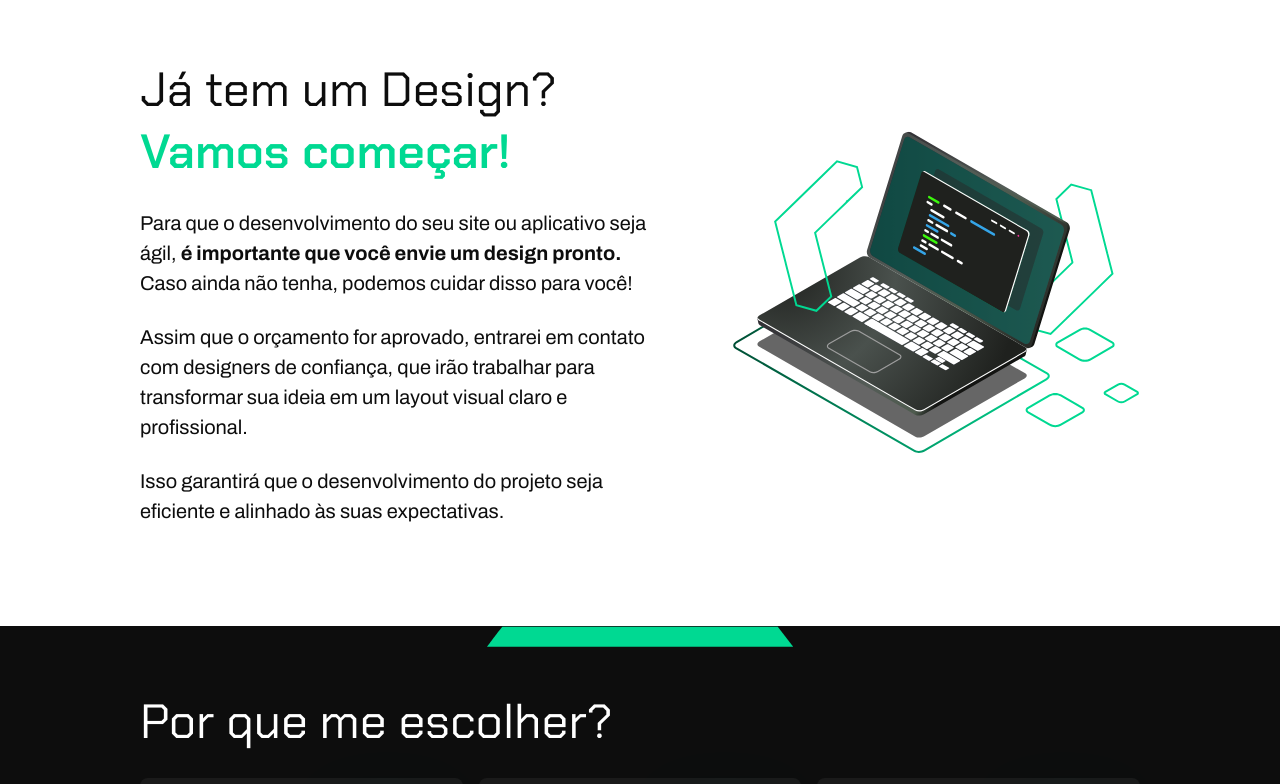
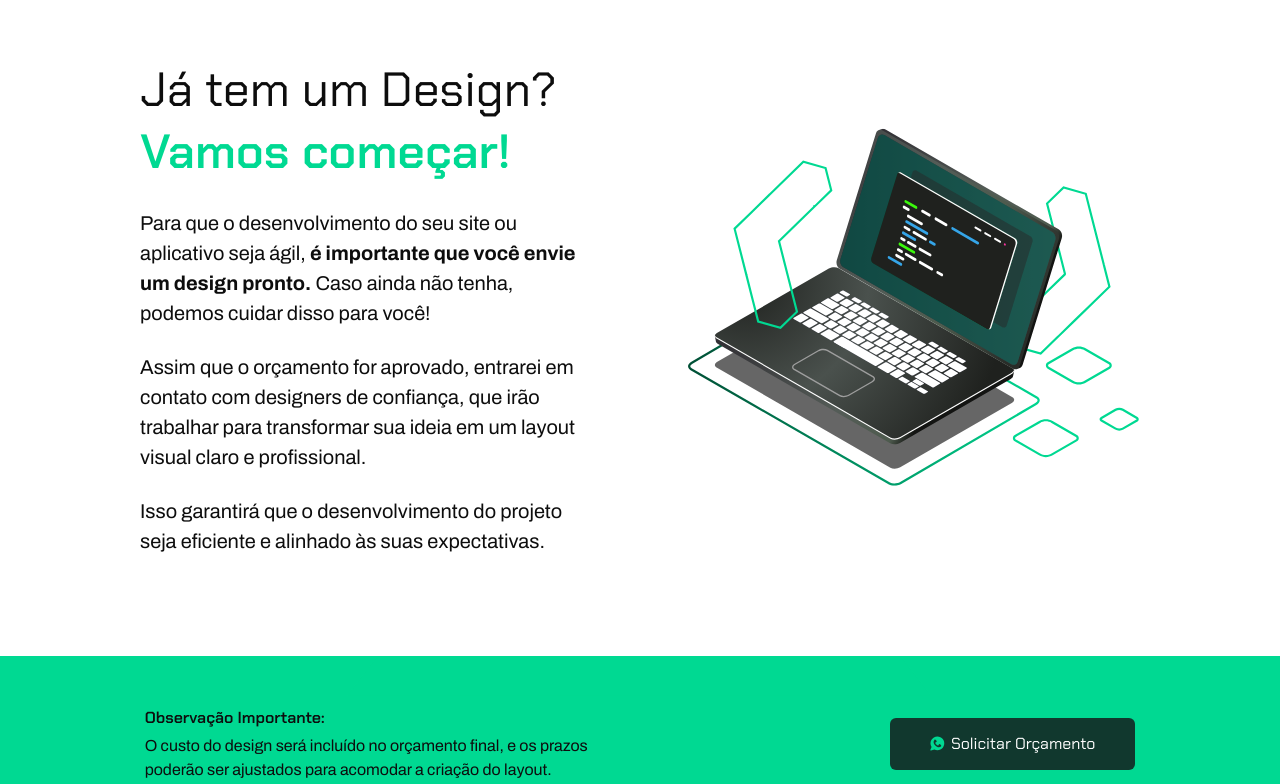
Before and after one commit to renato3x/renato3x.dev, a Next.js app: page / in a window 1280 px wide. Shown: the part 2390-3174 px from the top of the page. Built offline with nearby package versions, Linux system fonts and the light colour scheme; no server answers.

Commit message:
refactor: improve already have a design reponsivity

```diff
--- a/src/components/sections/already-have-a-design.tsx
+++ b/src/components/sections/already-have-a-design.tsx
@@ -10,12 +10,12 @@ export function AlreadyHaveADesign() {
             src="/images/divider-top-black.svg"
             width={0}
             height={0}
-            className="w-auto"
+            className="w-auto h-auto lg:w-[600px] lg:h-[40px]"
             alt="Divider top black"
           />
         </div>
-        <div className="text-black-primary py-[50px] px-[30px] flex flex-col items-center lg:py-[100px]">
-          <div className="flex flex-col lg:flex-row lg:max-w-[1000px] gap-10">
+        <div className="text-black-primary py-[50px] px-[30px] flex flex-col items-center md:py-[100px]">
+          <div className="flex flex-col md:flex-row lg:max-w-[1000px] gap-10">
             <div className="flex flex-col gap-6">
               <h2 className="font-chakra text-[28px] leading-[1.3] lg:text-[48px]">
                 Já tem um Design?<br/>
@@ -45,7 +45,7 @@ export function AlreadyHaveADesign() {
                 alt="Macbook image"
                 width={0}
                 height={0}
-                className="min-w-[300px] lg:min-w-[450px]"
+                className="min-w-[300px] md:min-w-[400px] lg:min-w-[500px]"
               />
             </div>
           </div>
@@ -55,26 +55,29 @@ export function AlreadyHaveADesign() {
             src="/images/divider-bottom-green.svg"
             width={0}
             height={0}
-            className="w-auto"
+            className="w-auto h-auto lg:w-[600px] lg:h-[40px]"
             alt="Divider bottom green"
           />
         </div>
       </section>
+      <Observation/>
     </>
   );
 }
 
 function Observation() {
   return (
-    <section className="bg-green-primary py-[40px] px-[30px] text-black-primary flex flex-col gap-[20px] items-center lg:flex-row lg:justify-around lg:items-end">
-      <div className="flex flex-col gap-[8px] lg:max-w-[500px]">
-        <p className="font-semibold font-chakra text-center lg:text-start">Observação Importante:</p>
-        <p className="text-center leading-5 lg:text-start">
-          O custo do design será incluído no orçamento final, e os prazos poderão ser ajustados para acomodar a criação do layout.
-        </p>
-      </div>
-      <div className="px-[40px]">
-        <WhatsAppButton className="text-white-primary lg:w-[350px]"/>
+    <section className="bg-green-primary text-black-primary py-[50px] px-[30px] flex flex-col items-center">
+      <div className="flex flex-col gap-4 lg:flex-row lg:w-full lg:justify-around">
+        <div className="flex flex-col gap-1">
+          <div className="font-semibold font-chakra text-center lg:text-start">Observação Importante:</div>
+          <p className="text-center md:max-w-[500px] lg:text-start">
+            O custo do design será incluído no orçamento final, e os prazos poderão ser ajustados para acomodar a criação do layout.
+          </p>
+        </div>
+        <div className="flex justify-center lg:items-center">
+          <WhatsAppButton className="text-white-primary"/>
+        </div>
       </div>
     </section>
   );
```
